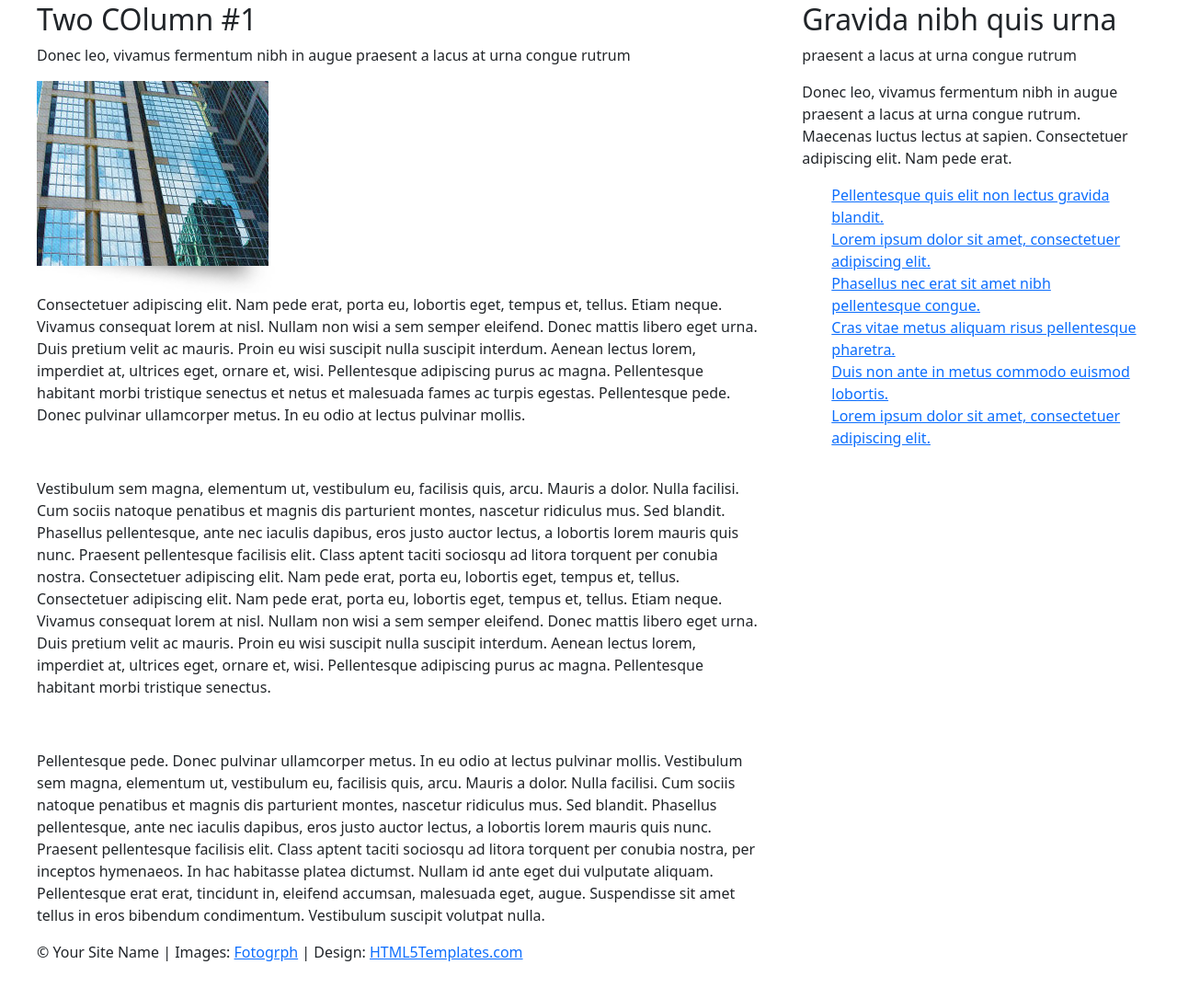
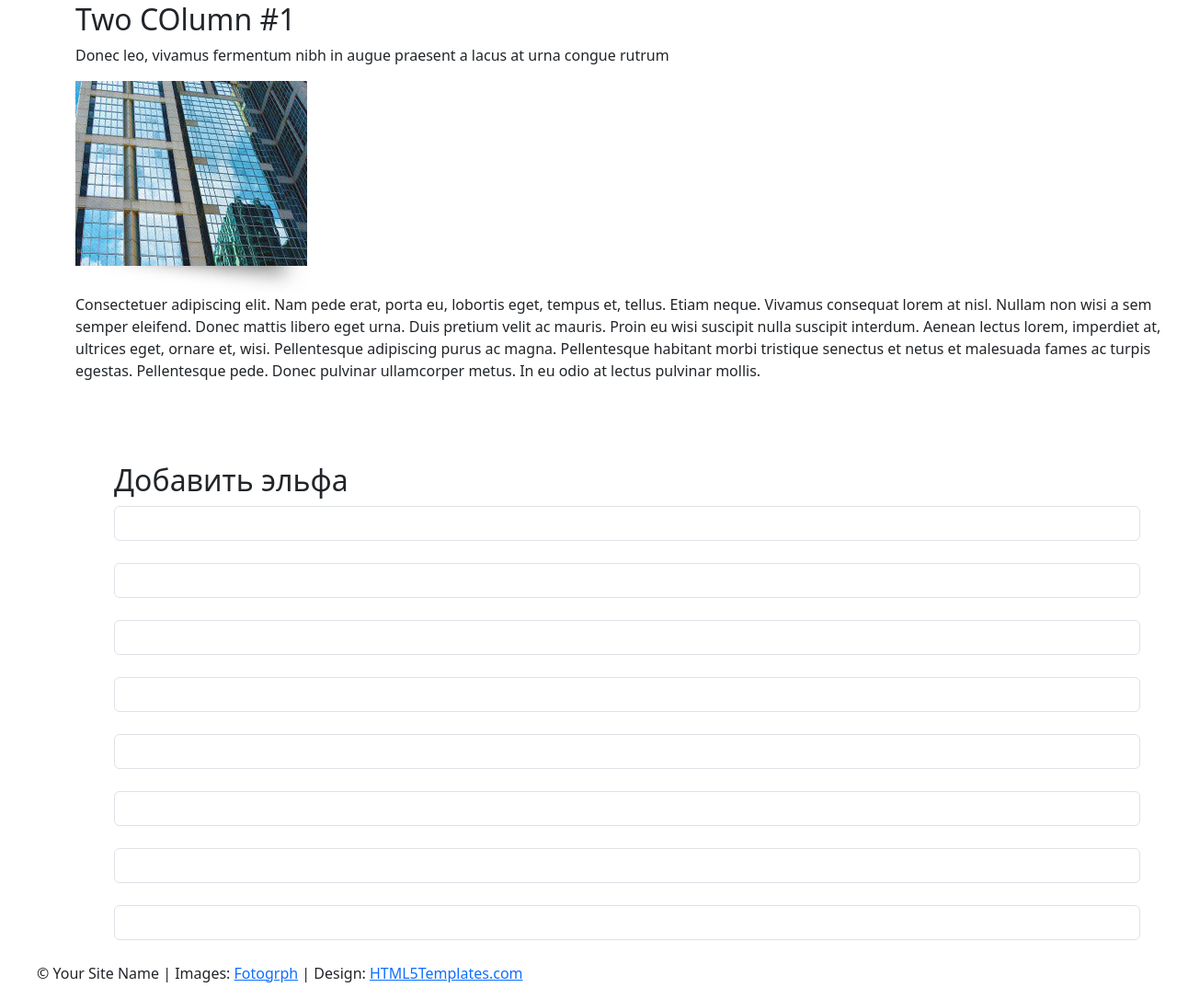
Before and after one commit to vash050/elfs, a Flask app: page /add-elf/ in a window 1280 px wide. Shown: the part 118-1204 px from the top of the page at 92% size. Before the commit the page ends 1163 px from the top, so only its background shows below. Run offline with Flask 3, Linux system fonts and the light colour scheme; some libraries are stand-ins or nearby versions.

Commit message:
-models -form add elf

```diff
--- a/templates/add_elf.html
+++ b/templates/add_elf.html
@@ -22,16 +22,17 @@
             </div>
         </header>
     </div>
+    <div class="container">
         <div id="wrapper">
             <div class="5grid-layout">
                 <div id="page">
                     <div class="row">
                         <div class="12u">
                             <div class="row">
-                            <div class="8u">
                                 <section id="content">
                                     <h2>Two COlumn #1</h2>
-                                    <p class="subtitle">Donec leo, vivamus fermentum nibh in augue praesent a lacus at
+                                    <p class="subtitle">Donec leo, vivamus fermentum nibh in augue praesent a lacus
+                                        at
                                         urna congue rutrum</p>
                                     <div class="alignleft">
                                         <div class="image-style1"><a href="#"><img src="../static/images/pics02.jpg"
@@ -39,67 +40,45 @@
                                         <div><a href="#"><img src="../static/css/images/img02.png" width="262"
                                                               height="30" alt=""></a></div>
                                     </div>
-                                    <p>Consectetuer adipiscing elit. Nam pede erat, porta eu, lobortis eget, tempus et,
+                                    <p>Consectetuer adipiscing elit. Nam pede erat, porta eu, lobortis eget, tempus
+                                        et,
                                         tellus. Etiam neque. Vivamus consequat lorem at nisl. Nullam non wisi a sem
-                                        semper eleifend. Donec mattis libero eget urna. Duis pretium velit ac mauris.
-                                        Proin eu wisi suscipit nulla suscipit interdum. Aenean lectus lorem, imperdiet
+                                        semper eleifend. Donec mattis libero eget urna. Duis pretium velit ac
+                                        mauris.
+                                        Proin eu wisi suscipit nulla suscipit interdum. Aenean lectus lorem,
+                                        imperdiet
                                         at, ultrices eget, ornare et, wisi. Pellentesque adipiscing purus ac magna.
-                                        Pellentesque habitant morbi tristique senectus et netus et malesuada fames ac
-                                        turpis egestas. Pellentesque pede. Donec pulvinar ullamcorper metus. In eu odio
+                                        Pellentesque habitant morbi tristique senectus et netus et malesuada fames
+                                        ac
+                                        turpis egestas. Pellentesque pede. Donec pulvinar ullamcorper metus. In eu
+                                        odio
                                         at lectus pulvinar mollis. </p>
                                     <p>&nbsp;</p>
-                                    <p>Vestibulum sem magna, elementum ut, vestibulum eu, facilisis quis, arcu. Mauris a
-                                        dolor. Nulla facilisi. Cum sociis natoque penatibus et magnis dis parturient
-                                        montes, nascetur ridiculus mus. Sed blandit. Phasellus pellentesque, ante nec
-                                        iaculis dapibus, eros justo auctor lectus, a lobortis lorem mauris quis nunc.
-                                        Praesent pellentesque facilisis elit. Class aptent taciti sociosqu ad litora
-                                        torquent per conubia nostra. Consectetuer adipiscing elit. Nam pede erat, porta
-                                        eu, lobortis eget, tempus et, tellus. Consectetuer adipiscing elit. Nam pede
-                                        erat, porta eu, lobortis eget, tempus et, tellus. Etiam neque. Vivamus consequat
-                                        lorem at nisl. Nullam non wisi a sem semper eleifend. Donec mattis libero eget
-                                        urna. Duis pretium velit ac mauris. Proin eu wisi suscipit nulla suscipit
-                                        interdum. Aenean lectus lorem, imperdiet at, ultrices eget, ornare et, wisi.
-                                        Pellentesque adipiscing purus ac magna. Pellentesque habitant morbi tristique
-                                        senectus.</p>
-                                    <p>&nbsp;</p>
-                                    <p>Pellentesque pede. Donec pulvinar ullamcorper metus. In eu odio at lectus
-                                        pulvinar mollis. Vestibulum sem magna, elementum ut, vestibulum eu, facilisis
-                                        quis, arcu. Mauris a dolor. Nulla facilisi. Cum sociis natoque penatibus et
-                                        magnis dis parturient montes, nascetur ridiculus mus. Sed blandit. Phasellus
-                                        pellentesque, ante nec iaculis dapibus, eros justo auctor lectus, a lobortis
-                                        lorem mauris quis nunc. Praesent pellentesque facilisis elit. Class aptent
-                                        taciti sociosqu ad litora torquent per conubia nostra, per inceptos hymenaeos.
-                                        In hac habitasse platea dictumst. Nullam id ante eget dui vulputate aliquam.
-                                        Pellentesque erat erat, tincidunt in, eleifend accumsan, malesuada eget, augue.
-                                        Suspendisse sit amet tellus in eros bibendum condimentum. Vestibulum suscipit
-                                        volutpat nulla.<br>
-                                    </p>
+<div class="container mt-5">
+    <h2>Добавить эльфа</h2>
+    <form method="post">
+        <input type="text" name="name" id="name" class="form-control"><br>
+        <input type="text" name="patronymic" id="patronymic" class="form-control"><br>
+        <input type="text" name="last_name" id="last_name" class="form-control"><br>
+        <input type="text" name="nickname" id="nickname" class="form-control"><br>
+        <input type="text" name="photo" id="photo" class="form-control"><br>
+        <input type="text" name="category_elf" id="category_elf" class="form-control"><br>
+        <input type="text" name="quote" id="quote" class="form-control"><br>
+        <input type="text" name="date_quote" id="date_quote" class="form-control"><br>
+
+    </form>
+
+</div>
+
                                 </section>
                             </div>
-                            <div class="4u">
-                                <section id="sidebar">
-                                    <h2>Gravida nibh quis urna</h2>
-                                    <p class="subtitle">praesent a lacus at urna congue rutrum</p>
-                                    <p>Donec leo, vivamus fermentum nibh in augue praesent a lacus at urna congue
-                                        rutrum. Maecenas luctus lectus at sapien. Consectetuer adipiscing elit. Nam pede
-                                        erat.</p>
-                                    <ul class="list-style1">
-                                        <li><a href="#">Pellentesque quis elit non lectus gravida blandit.</a></li>
-                                        <li><a href="#">Lorem ipsum dolor sit amet, consectetuer adipiscing elit.</a>
-                                        </li>
-                                        <li><a href="#">Phasellus nec erat sit amet nibh pellentesque congue.</a></li>
-                                        <li><a href="#">Cras vitae metus aliquam risus pellentesque pharetra.</a></li>
-                                        <li><a href="#">Duis non ante in metus commodo euismod lobortis.</a></li>
-                                        <li><a href="#">Lorem ipsum dolor sit amet, consectetuer adipiscing elit.</a>
-                                        </li>
-                                    </ul>
-                                </section>
+
                         </div>
                     </div>
                 </div>
             </div>
         </div>
-        </div>
+
     </div>
     <div class="5grid-layout">
         <div id="copyright">
```
Also changed, not shown: models.py (+42 -9 lines). Lines whose indentation alone changed are shown as unchanged.
